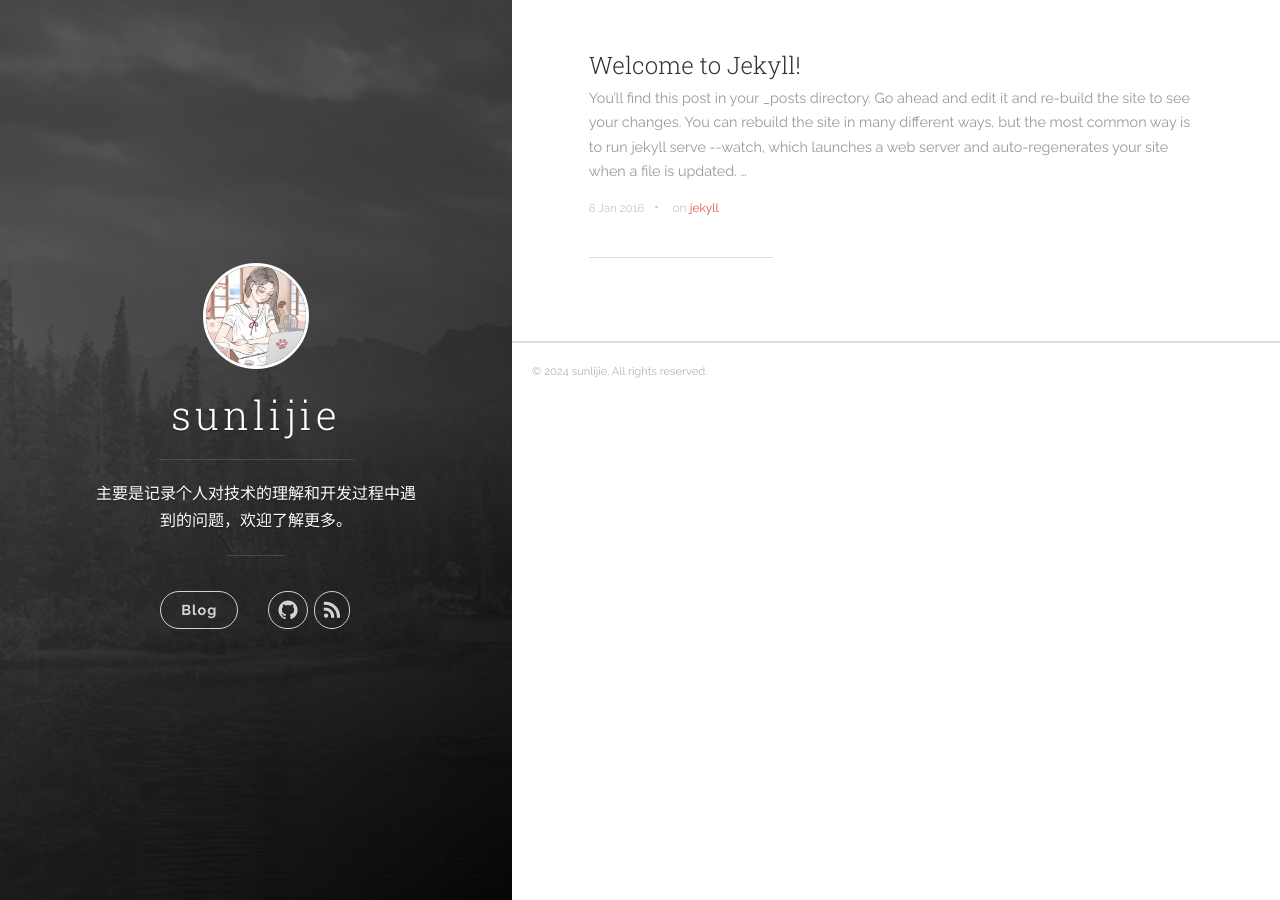
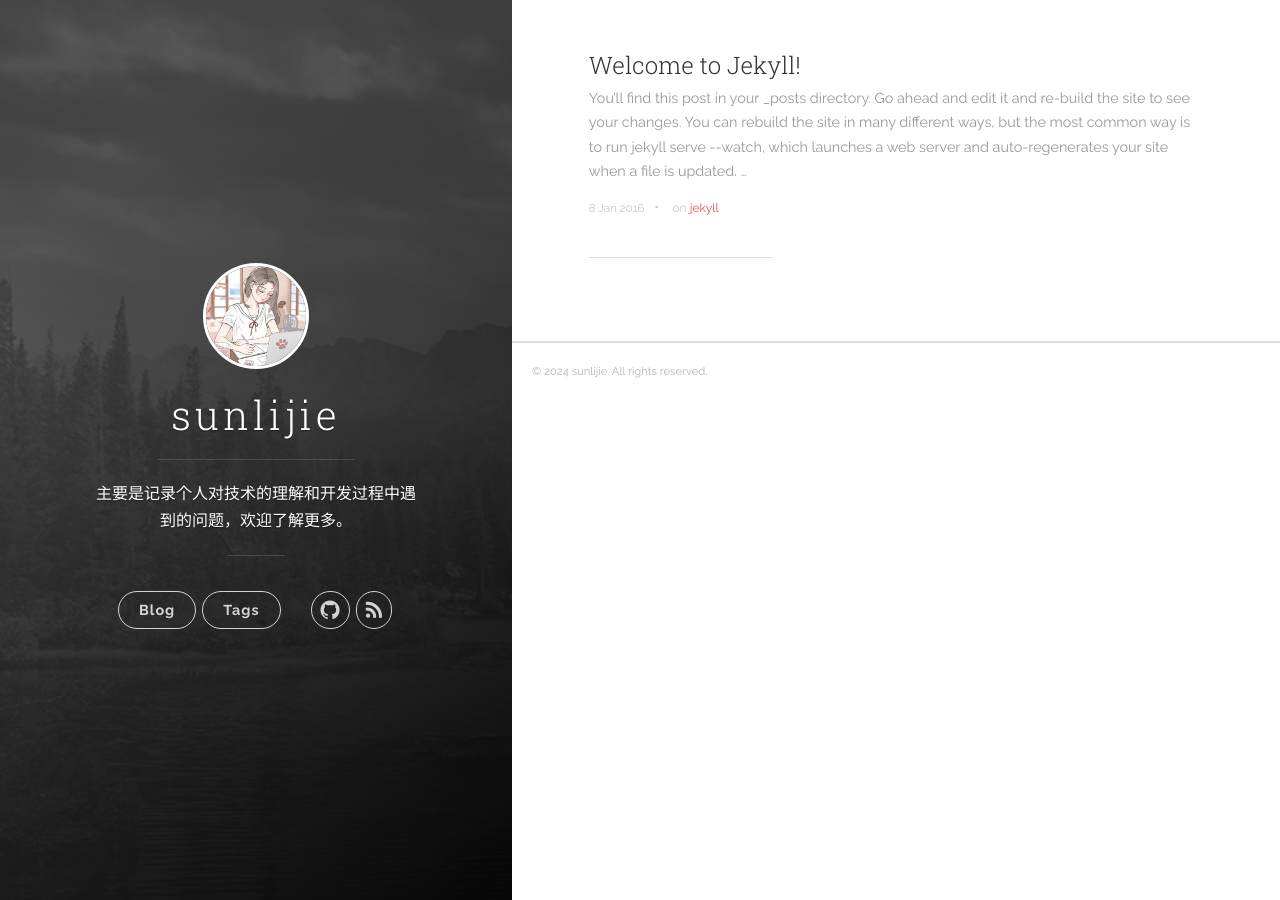
Before and after one commit to SunLijie1118/SunLijie1118.github.io, a Jekyll site: the page built from index.html, in a window 1280 px wide. Built offline with Jekyll 4.4.1, drawn with Linux system fonts in a browser that asks for light colours; the list of posts is cut into pages by our own code.

Commit message:
feat:添加标签页入口

```diff
--- a/_includes/header.html
+++ b/_includes/header.html
@@ -23,6 +23,8 @@
             <ul class="navigation">
               <li class="navigation__item"><a href="{{ site.baseurl }}/#blog" title="link to {{ site.title }} blog"
                   class="blog-button">Blog</a></li>
+                  <li class="navigation__item"><a href="{{ site.baseurl }}/#tags" title="link to {{ site.title }} tags"
+                    class="blog-button">Tags</a></li>
             </ul>
           </nav>
 
```
Also changed, not shown: 3 other files.
